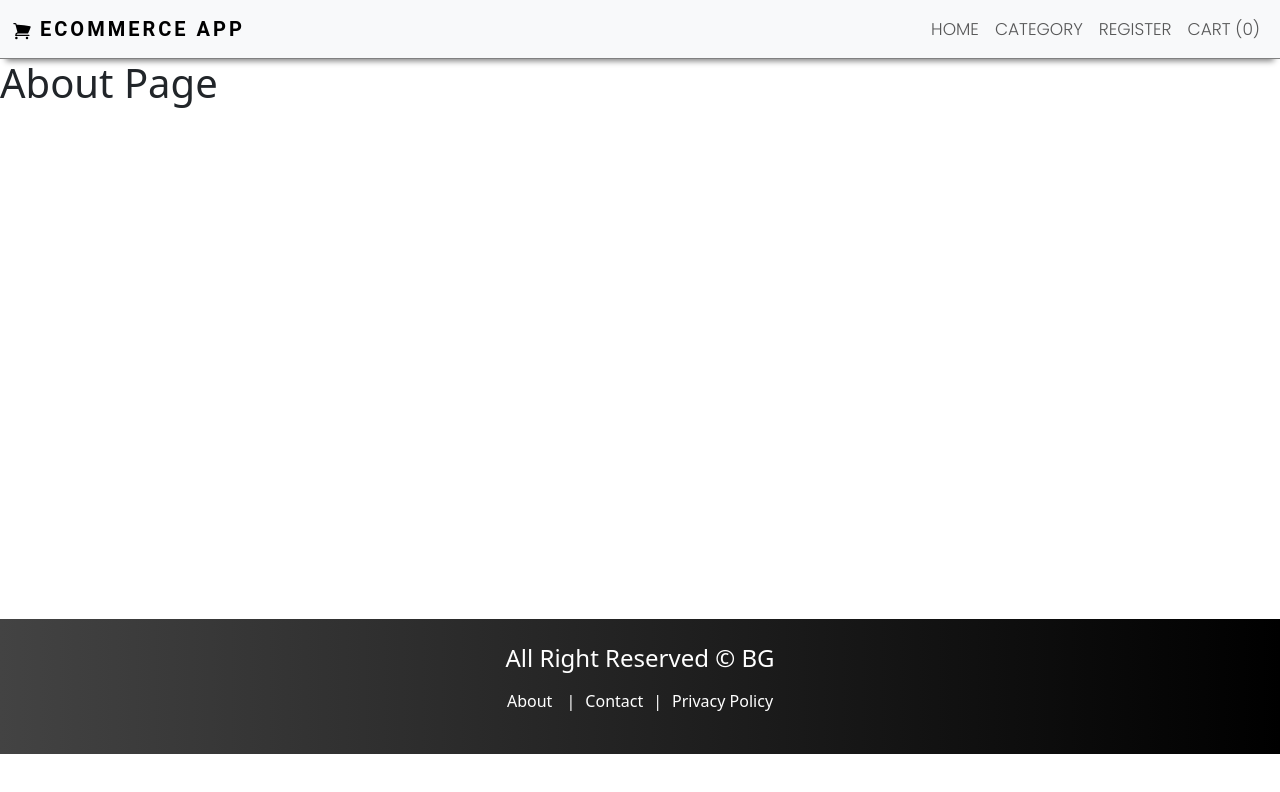
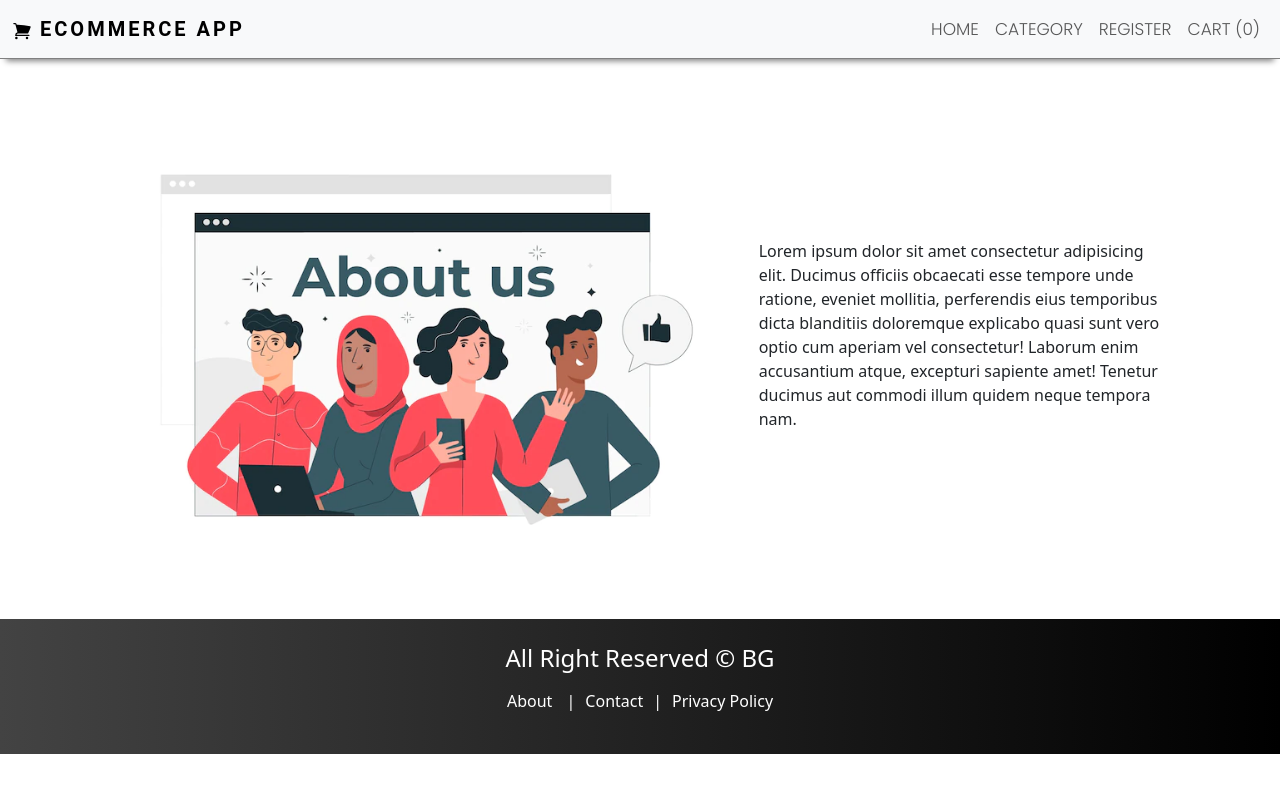
Before and after one commit to BardavalGovind/Ecommerce-Website, a React (Create React App) app in the folder client/: page /about in a window 1280 px wide. Shown: the top 792 px of the page. Built offline with nearby package versions, Linux system fonts and the light colour scheme; a web font is replaced by a local one.

Commit message:
SEO's setup completed

```diff
--- a/client/package.json
+++ b/client/package.json
@@ -6,6 +6,7 @@
     "cra-template": "1.2.0",
     "react": "^19.0.0",
     "react-dom": "^19.0.0",
+    "react-helmet": "^6.1.0",
     "react-icons": "^5.4.0",
     "react-router-dom": "^7.1.3",
     "react-scripts": "5.0.1",
@@ -34,5 +35,8 @@
       "last 1 firefox version",
       "last 1 safari version"
     ]
+  },
+  "devDependencies": {
+    "@babel/plugin-proposal-private-property-in-object": "^7.21.11"
   }
 }
--- a/client/public/index.html
+++ b/client/public/index.html
@@ -25,7 +25,7 @@
       work correctly both with client-side routing and a non-root public URL.
       Learn how to configure a non-root public URL by running `npm run build`.
     -->
-    <title>React App</title>
+    <title>Ecommerce App</title>
   </head>
   <body>
     <noscript>You need to enable JavaScript to run this app.</noscript>
--- a/client/src/components/Layout/Layout.js
+++ b/client/src/components/Layout/Layout.js
@@ -1,10 +1,18 @@
 import React from 'react'
 import Header from './Header';
 import Footer from './Footer';
+import {Helmet} from 'react-helmet';
 
-const Layout = ({ children }) => {
+const Layout = ({ children,title,description,keywords,author }) => {
   return (
     <div>
+      <Helmet>
+        <meta charSet="utf-8" />
+        <meta name="description" content={description} />
+        <meta name="keywords" content={keywords} />
+        <meta name="author" content={author} />
+        <title>{title}</title>
+      </Helmet>
       <Header/>
       <main style={{ minHeight: "70vh" }}>{children}</main>
       <Footer/>
@@ -12,4 +20,11 @@
   );
 };
 
+Layout.defaultProps = {
+  title: "Ecommerce app - shop now",
+  description: "mern stack project",
+  keywords: "mern, react, node, mongodb",
+  author: "Bardaval Govind"
+}
+
 export default Layout;
--- a/client/src/pages/About.js
+++ b/client/src/pages/About.js
@@ -1,14 +1,30 @@
-import React from 'react'
-import Layout from '../components/Layout/Layout'
+import React from "react";
+import Layout from "./../components/Layout/Layout";
 
 const About = () => {
   return (
-    <div>
-      <Layout>
-        <h1>About Page</h1>
-      </Layout>
-    </div>
-  )
-}
+    <Layout title={'About us - Ecommerce app'}>
+      <div className="row contactus ">
+        <div className="col-md-6 ">
+          <img
+            src="/images/about.jpeg"
+            alt="contactus"
+            style={{ width: "100%" }}
+          />
+        </div>
+        <div className="col-md-4">
+          <p className="text-justify mt-2">
+            Lorem ipsum dolor sit amet consectetur adipisicing elit. Ducimus
+            officiis obcaecati esse tempore unde ratione, eveniet mollitia,
+            perferendis eius temporibus dicta blanditiis doloremque explicabo
+            quasi sunt vero optio cum aperiam vel consectetur! Laborum enim
+            accusantium atque, excepturi sapiente amet! Tenetur ducimus aut
+            commodi illum quidem neque tempora nam.
+          </p>
+        </div>
+      </div>
+    </Layout>
+  );
+};
 
-export default About
+export default About;
--- a/client/src/pages/HomePage.js
+++ b/client/src/pages/HomePage.js
@@ -3,7 +3,7 @@
 
 const HomePage = () => {
   return (
-    <Layout>
+    <Layout title={'Best offers'}>
         <h1>HomePage</h1>
     </Layout>
   );
--- a/client/src/pages/Pagenotfound.js
+++ b/client/src/pages/Pagenotfound.js
@@ -4,7 +4,7 @@
 
 const Pagenotfound = () => {
   return (
-    <Layout>
+    <Layout title={'go back - page not found'}>
         <div className='pnf'>
           <h1 className='pnf-title'>404</h1>
           <h2 className='pnf-heading'>Oops ! Page Not Found</h2>
--- a/client/src/pages/Policy.js
+++ b/client/src/pages/Policy.js
@@ -3,7 +3,7 @@
 
 const Policy = () => {
   return (
-    <Layout>
+    <Layout title={"Privacy Policy"}>
         <h1>Privacy policy page</h1>
     </Layout>
   )
```
Also changed, not shown: 1 other file (tests, documents, lock files or other folders).
